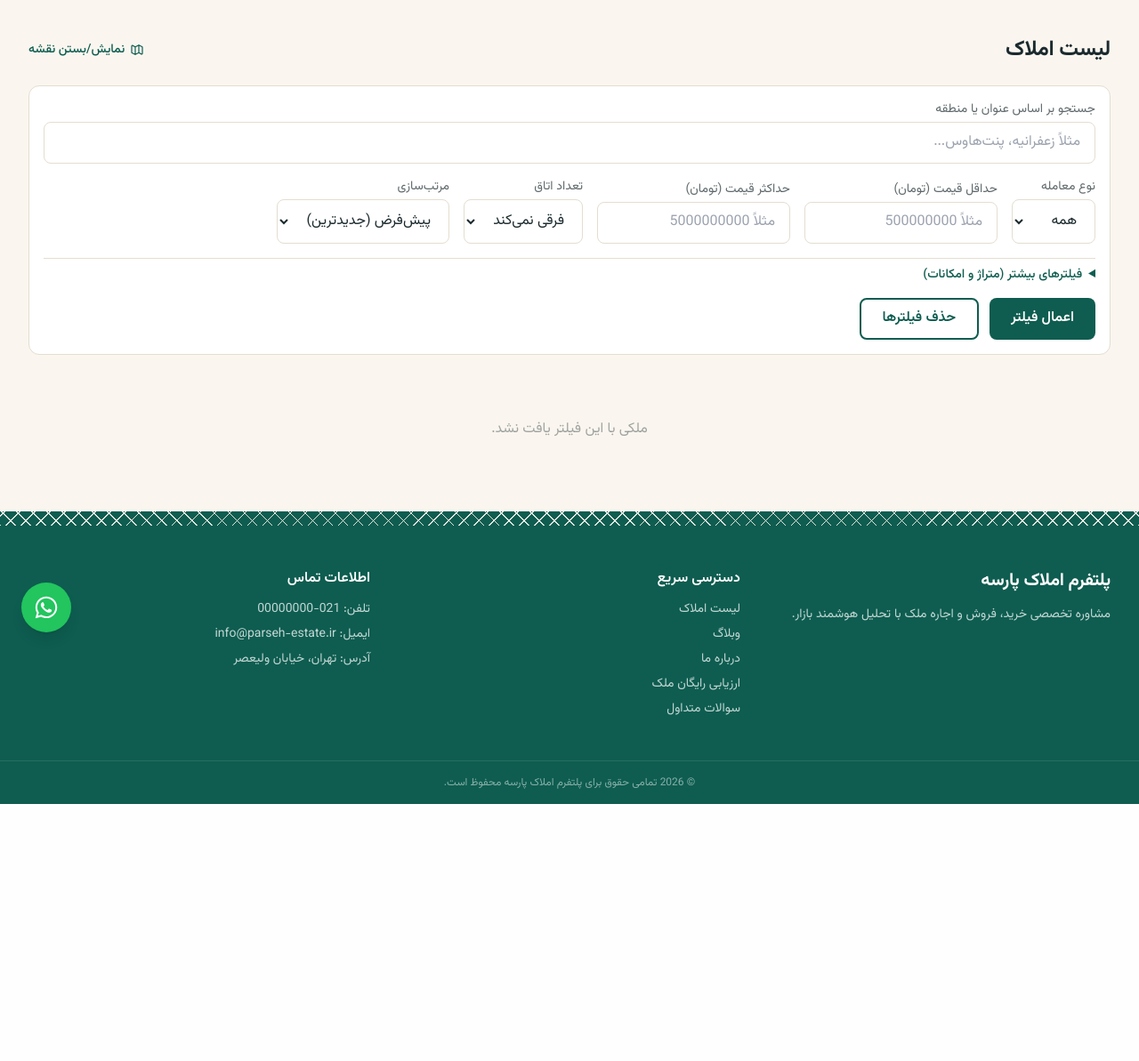
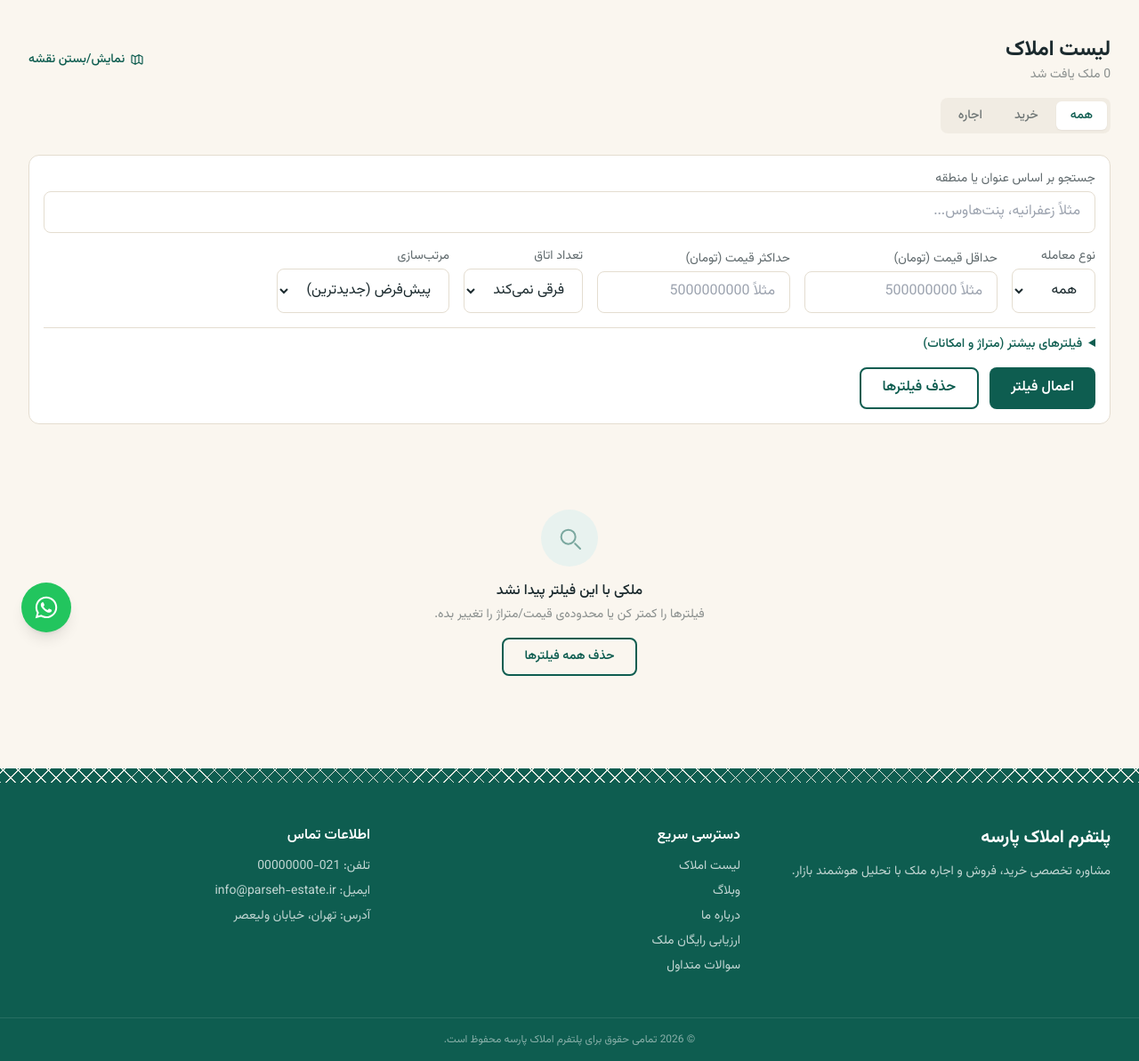
Before and after one commit to nimakhadeh/parseh-property-platform, a Django app: a page that uses apps/properties/templates/properties/property_list.html in a window 1280 px wide. Shown: the part 65-1258 px from the top of the page at 89% size. Before the commit the page ends 969 px from the top, so only its background shows below. Run offline with Django 5.2, Linux system fonts and the light colour scheme; data that the repository does not hold is empty; parts of the project's set-up code (start-up, migrations or seed data) failed here and were passed over; some libraries are stand-ins or nearby versions.

Commit message:
UI Phase 6: property list toolbar - quick tabs, result count, richer empty state
- Add a همه/خرید/اجاره pill-tab strip above the filter form (MrEstate-style
  quick segmentation), separate from the more detailed type dropdown inside
  the advanced filter form
- Show the real result count (page_obj.paginator.count) next to the heading
- Replace the plain "no results" text with an icon + message + a direct
  "clear all filters" action

Co-Authored-By: Claude Sonnet 5 <noreply@anthropic.com>

```diff
--- a/apps/properties/templates/properties/partials/property_list_items.html
+++ b/apps/properties/templates/properties/partials/property_list_items.html
@@ -1,7 +1,16 @@
 {% for property in properties %}
     {% include "properties/property_card.html" %}
 {% empty %}
-    <p class="col-span-3 text-center text-ink/40 py-10">ملکی با این فیلتر یافت نشد.</p>
+    <div class="col-span-full flex flex-col items-center text-center py-16 px-4">
+        <div class="w-16 h-16 rounded-full bg-primary-light flex items-center justify-center text-primary/50 mb-4">
+            <svg xmlns="http://www.w3.org/2000/svg" class="w-8 h-8" fill="none" viewBox="0 0 24 24" stroke="currentColor" stroke-width="1.5">
+                <path stroke-linecap="round" stroke-linejoin="round" d="M21 21l-4.35-4.35M17 11a6 6 0 11-12 0 6 6 0 0112 0z"/>
+            </svg>
+        </div>
+        <p class="text-ink font-medium mb-1">ملکی با این فیلتر پیدا نشد</p>
+        <p class="text-sm text-ink/50 mb-4">فیلترها را کمتر کن یا محدوده‌ی قیمت/متراژ را تغییر بده.</p>
+        <a href="{% url 'properties:property_list' %}" class="btn-outline text-sm">حذف همه فیلترها</a>
+    </div>
 {% endfor %}
 
 {% if page_obj.has_next %}
--- a/apps/properties/templates/properties/property_list.html
+++ b/apps/properties/templates/properties/property_list.html
@@ -8,8 +8,11 @@
 
 {% block content %}
 <section class="max-w-7xl mx-auto px-4 sm:px-6 lg:px-8 py-10">
-    <div class="flex items-center justify-between mb-6 flex-wrap gap-3">
-        <h1 class="text-2xl font-bold font-display text-ink">لیست املاک</h1>
+    <div class="flex items-center justify-between mb-4 flex-wrap gap-3">
+        <div>
+            <h1 class="text-2xl font-bold font-display text-ink">لیست املاک</h1>
+            <p class="text-sm text-ink/50 mt-0.5">{{ page_obj.paginator.count|default:0 }} ملک یافت شد</p>
+        </div>
         <button type="button" onclick="document.getElementById('map-wrapper').classList.toggle('hidden')"
                 class="flex items-center gap-1.5 text-sm text-primary hover:text-primary-dark font-medium transition">
             <svg xmlns="http://www.w3.org/2000/svg" class="w-4 h-4" fill="none" viewBox="0 0 24 24" stroke="currentColor" stroke-width="1.8">
@@ -17,6 +20,13 @@
             </svg>
             نمایش/بستن نقشه
         </button>
+    </div>
+
+    <!-- تب سریع نوع معامله -->
+    <div class="inline-flex bg-line/40 rounded-lg p-1 mb-6 gap-1">
+        <a href="?type=" class="px-4 py-1.5 rounded-md text-sm font-medium transition {% if not request.GET.type %}bg-white text-primary shadow-sm{% else %}text-ink/60 hover:text-ink{% endif %}">همه</a>
+        <a href="?type=sale" class="px-4 py-1.5 rounded-md text-sm font-medium transition {% if request.GET.type == 'sale' %}bg-white text-primary shadow-sm{% else %}text-ink/60 hover:text-ink{% endif %}">خرید</a>
+        <a href="?type=rent" class="px-4 py-1.5 rounded-md text-sm font-medium transition {% if request.GET.type == 'rent' %}bg-white text-primary shadow-sm{% else %}text-ink/60 hover:text-ink{% endif %}">اجاره</a>
     </div>
 
     <!-- نقشه تعاملی -->
```
